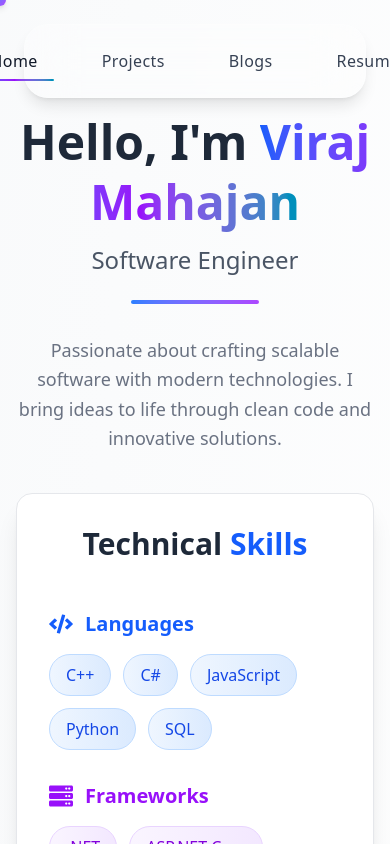
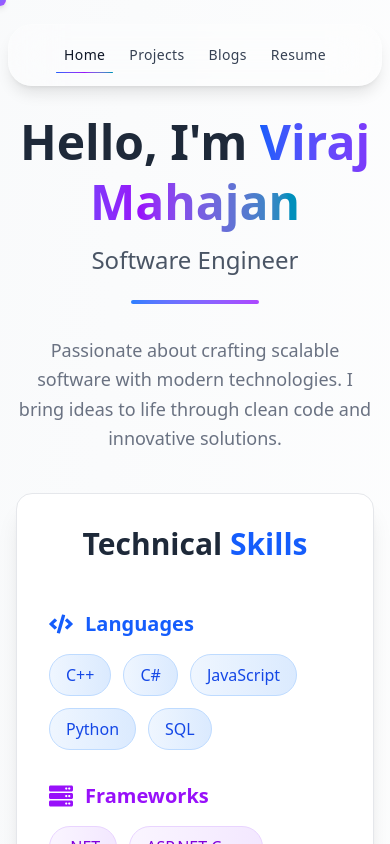
Before and after one commit to Viraj2313/portfolio, a React (Vite) app: page / in a window 390 px wide. Shown: the top 844 px of the page. Built offline with nearby package versions, Linux system fonts and the light colour scheme.

Commit message:
navbar ui changes, optimized ui, improvements to blogs page

```diff
--- a/src/components/Navbar.jsx
+++ b/src/components/Navbar.jsx
@@ -44,17 +44,19 @@ const Navbar = () => {
         isScrolled || !isHomePage ? "py-3" : "py-6"
       }`}
     >
-      <div className="max-w-4xl mx-auto px-6">
+      <div className="max-w-4xl mx-auto px-2 md:px-6">
         <nav
           className={`transition-all duration-300 border ${
-            isScrolled || !isHomePage ? "rounded-2xl py-3" : "rounded-3xl py-4"
+            isScrolled || !isHomePage
+              ? "rounded-2xl py-2 md:py-3"
+              : "rounded-3xl py-3 md:py-4"
           }
           bg-white/80 backdrop-blur-xl shadow-lg border-white/20 supports-[backdrop-filter]:bg-white/30`}
         >
-          <div className="flex justify-center items-center space-x-8 md:space-x-12">
+          <div className="flex justify-center items-center space-x-2 sm:space-x-6 md:space-x-12">
             {navItems.map((item) => {
               const isActive = isHomePage && activeSection === item.to;
-              const commonClasses = `relative px-4 py-2 text-md font-medium tracking-wide cursor-pointer
+              const commonClasses = `relative px-2 md:px-4 py-2 text-sm sm:text-sm md:text-base font-medium tracking-wide cursor-pointer
                   transition-all duration-300 transform hover:scale-110 ${
                     isActive
                       ? "text-gray-900"
@@ -75,7 +77,7 @@ const Navbar = () => {
                   >
                     {item.label}
                     {isActive && (
-                      <div className="absolute bottom-0 left-0 right-0 h-0.5 bg-gradient-to-r from-blue-600 via-purple-600 to-cyan-600 rounded-full" />
+                      <div className="absolute bottom-0 left-0 right-0 h-[1.5px] md:h-0.5 bg-gradient-to-r from-blue-600 via-purple-600 to-cyan-600 rounded-full" />
                     )}
                   </ScrollLink>
                 );
--- a/src/pages/Blogs.jsx
+++ b/src/pages/Blogs.jsx
@@ -4,9 +4,9 @@ import { blogPosts } from "../data/posts";
 
 const Blogs = () => {
   return (
-    <div className="py-20 px-4 bg-white" id="blogs">
+    <div className="py-8 px-4 bg-white" id="blogs">
       <div className="max-w-3xl mx-auto">
-        <div className="mb-12 border-b border-gray-200 pb-8">
+        <div className="mb-4 border-b border-gray-200 pb-8">
           <h1 className="text-4xl font-bold text-gray-900 mb-4">Blogs</h1>
           <p className="text-lg text-gray-600 font-light">
             Thoughts on software engineering, architecture, machine learning.
--- a/src/pages/Projects.jsx
+++ b/src/pages/Projects.jsx
@@ -59,9 +59,9 @@ const Projects = () => {
   ];
 
   return (
-    <div className="min-h-screen py-16 px-4" id="projects">
+    <div className="min-h-screen py-8 px-4" id="projects">
       <div className="max-w-7xl mx-auto">
-        <div className="text-center mb-16">
+        <div className="text-center mb-12">
           <h1 className="text-4xl md:text-5xl font-bold text-gray-800 mb-4">
             Featured{" "}
             <span className="text-transparent bg-clip-text bg-gradient-to-r from-blue-600 via-purple-600 to-cyan-600">
```
